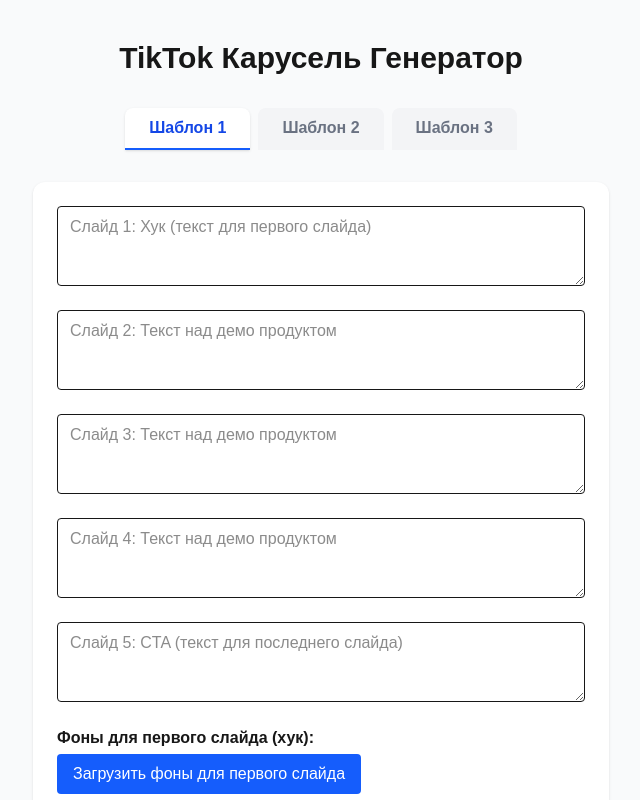
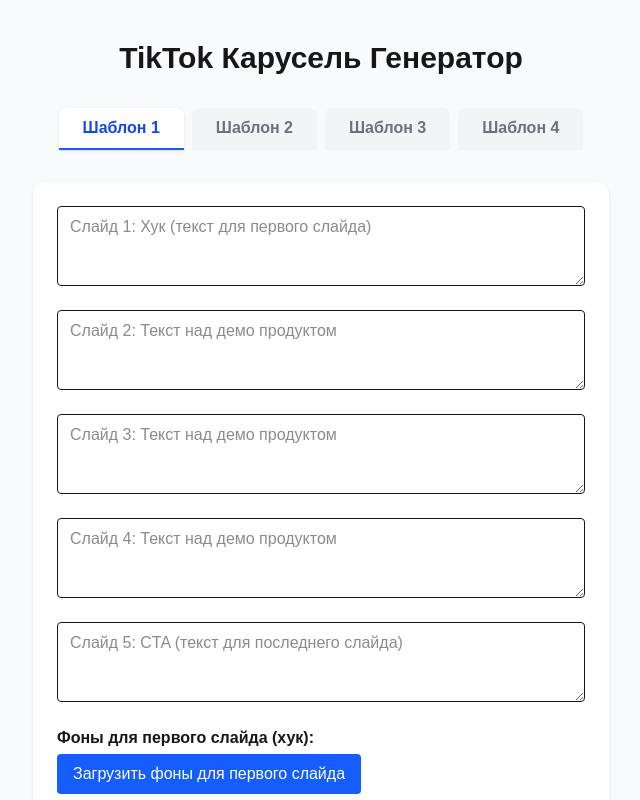
Before and after one commit to georgeriaskin/tiktokcarousels, a Next.js app: page / in a window 1280 px wide. Shown: the top 800 px of the page, without its empty margins (319-959 px from the left). Built offline with nearby package versions, Linux system fonts and the light colour scheme.

Commit message:
fix: add Template4 tab and component to main page

```diff
--- a/src/app/page.tsx
+++ b/src/app/page.tsx
@@ -4,9 +4,10 @@ import React, { useState } from "react";
 import Template1Carousel from "../components/Template1Carousel";
 import Template2Carousel from "../components/Template2Carousel";
 import Template3Carousel from "../components/Template3Carousel";
+import Template4Carousel from "../components/Template4Carousel";
 
 export default function Home() {
-  const [activeTab, setActiveTab] = useState<1 | 2 | 3>(1);
+  const [activeTab, setActiveTab] = useState<1 | 2 | 3 | 4>(1);
   return (
     <div className="min-h-screen bg-gray-50 flex flex-col items-center py-10">
       <h1 className="text-3xl font-bold mb-8">TikTok Карусель Генератор</h1>
@@ -29,10 +30,17 @@ export default function Home() {
         >
           Шаблон 3
         </button>
+        <button
+          className={`px-6 py-2 rounded-t-lg font-semibold border-b-2 transition-all duration-150 ${activeTab === 4 ? 'bg-white border-blue-600 text-blue-700 shadow' : 'bg-gray-100 border-transparent text-gray-500'}`}
+          onClick={() => setActiveTab(4)}
+        >
+          Шаблон 4
+        </button>
       </div>
       {activeTab === 1 && <Template1Carousel />}
       {activeTab === 2 && <Template2Carousel />}
       {activeTab === 3 && <Template3Carousel />}
+      {activeTab === 4 && <Template4Carousel />}
     </div>
   );
 }
```
